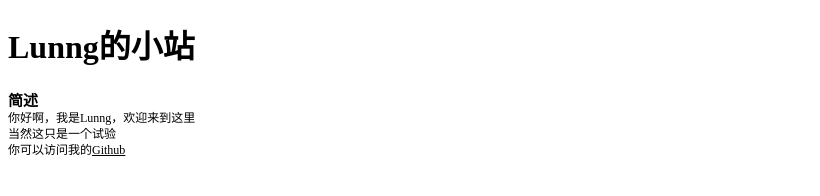
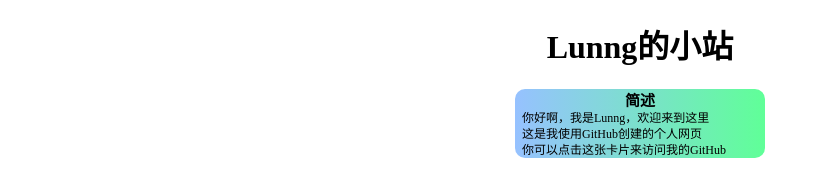
Before and after one commit to Lunngw/Lunngw.github.io, a plain HTML site: page index.html in a window 1280 px wide. Shown: the whole page, without its empty margins (0-820 px from the left). Drawn offline with Linux system fonts and the light colour scheme.

Commit message:
Update index.html

```diff
--- a/index.html
+++ b/index.html
@@ -3,17 +3,26 @@
 	<head>
 		<meta charset="utf-8">
 		<title>Lunng的小站</title>
-		<link href="class.css" type="text/css" rel="stylesheet" />
+		<link rel="stylesheet" type="text/css" href="class.css"/>
 	</head>
 	<body>
 		<main>
-			<h1>Lunng的小站</h1>
-			<section class="center-section">
-				<h2>简述</h2>
+			<h1 class="center">Lunng的小站</h1>
+			<section>
+				<div class="card" onclick="github()">
+				<h2 class="center">简述</h2>
+				<div class="space">
 				<p>你好啊，我是Lunng，欢迎来到这里</p>
-				<p>当然这只是一个试验</p>
-				<p>你可以访问我的<a href="https://github.com/Lunngw/">Github</a></p>
+				<p>这是我使用GitHub创建的个人网页</p>
+				<p>你可以点击这张卡片来访问我的GitHub</p>
+				</div>
+				</div>
 			</section>
 		</main>
+		<script>
+			function github()	{
+				location.href = 'https://github.com/Lunngw/';
+			}
+		</script>
 	</body>
 </html>
```
